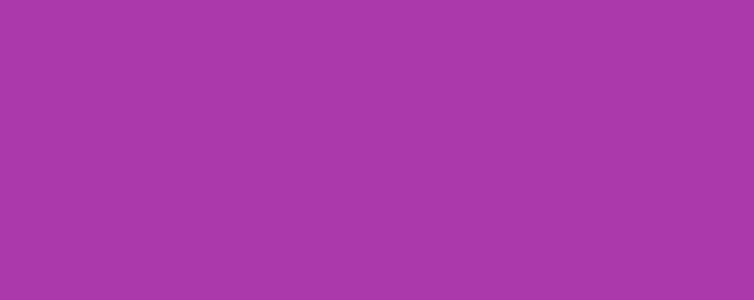
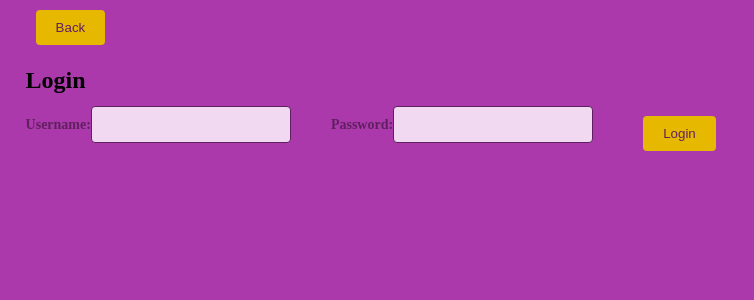
Before and after one commit to IrisY22/mistertoy-frontend, a React (Vite) app: page /userLogin in a window 1280 px wide. Before the commit this address had no page. Shown: the top 300 px of the page, without its empty margins (0-754 px from the left). Built offline with nearby package versions, Linux system fonts and the light colour scheme.

Commit message:
Add user login

```diff
--- a/src/App.jsx
+++ b/src/App.jsx
@@ -9,6 +9,7 @@ import { ToyIndex } from "./pages/toyIndex";
 import { store } from "./store/store";
 import { ToyDetails } from "./pages/ToyDetails";
 import { ToyDashboard } from "./pages/ToyDashboard";
+import { UserLogin } from "./pages/UserLogin";
 
 export function App() {
   return (
@@ -21,6 +22,7 @@ export function App() {
               <Route element={<ToyIndex />} path="/" />
               <Route element={<ToyDetails />} path="/toy/:toyId" />
               <Route element={<ToyDashboard />} path="/toyDashboard" />
+              <Route element={<UserLogin />} path="/userLogin" />
             </Routes>
           </main>
           {/* <AppFooter /> */}
--- a/src/pages/ToyIndex.jsx
+++ b/src/pages/ToyIndex.jsx
@@ -39,6 +39,7 @@ export function ToyIndex() {
         }}
       >
         <button onClick={() => navigate(`/toyDashboard`)}>Dashboard</button>
+        <button onClick={() => navigate(`/userLogin`)}>Login</button>
       </div>
       <ToyFilter filterBy={filterBy} onSetFilter={onSetFilter} />
       <ToyList toys={toys} />
--- /dev/null
+++ b/src/pages/UserLogin.jsx
@@ -0,0 +1,47 @@
+import React, { useState } from "react";
+import { useNavigate } from "react-router-dom";
+import { userService } from "../services/user.service";
+
+export function UserLogin() {
+  const [username, setUsername] = useState("");
+  const [password, setPassword] = useState("");
+  const navigate = useNavigate();
+
+  const handleUsernameChange = (e) => {
+    setUsername(e.target.value);
+  };
+
+  const handlePasswordChange = (e) => {
+    setPassword(e.target.value);
+  };
+
+  const handleSubmit = (e) => {
+    e.preventDefault();
+    console.log("Username:", username, "Password:", password);
+    userService.login({ username, password });
+  };
+
+  return (
+    <div>
+      <button onClick={() => navigate(`/`)}>Back</button>
+      <h2>Login</h2>
+      <form onSubmit={handleSubmit}>
+        <label>
+          Username:
+          <input type="text" value={username} onChange={handleUsernameChange} />
+        </label>
+        <br />
+        <label>
+          Password:
+          <input
+            type="password"
+            value={password}
+            onChange={handlePasswordChange}
+          />
+        </label>
+        <br />
+        <button type="submit">Login</button>
+      </form>
+    </div>
+  );
+}
--- a/src/services/user.service.js
+++ b/src/services/user.service.js
@@ -10,7 +10,6 @@ export const userService = {
   signup,
   getById,
   getLoggedinUser,
-  updateScore,
   getEmptyCredentials,
 };
 
```
